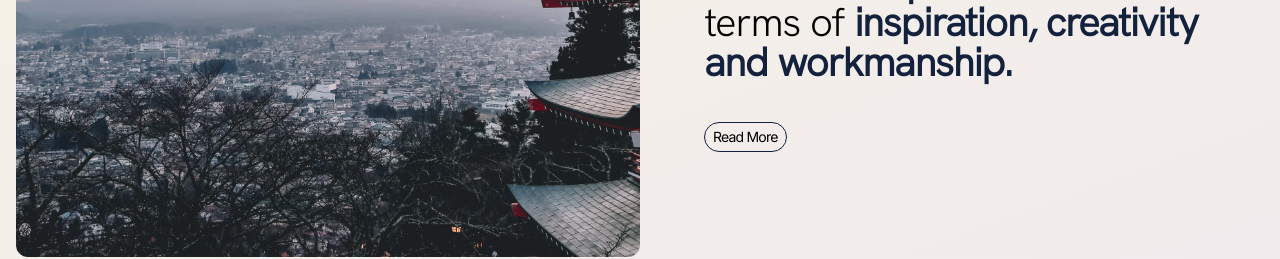
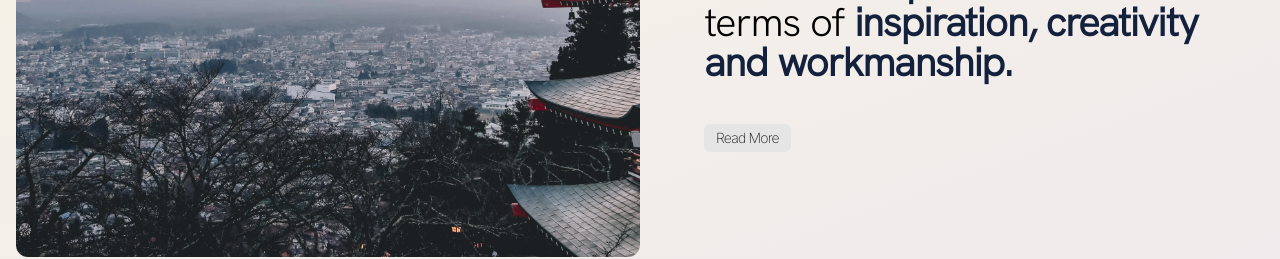
Before and after one commit to malinda666/jets-2023, a Next.js app: page / in a window 1280 px wide. Shown: the part 1420-1679 px from the top of the page. Built offline with nearby package versions, Linux system fonts and the light colour scheme.

Commit message:
custom button

```diff
--- /dev/null
+++ b/src/components/shared/Button.tsx
@@ -0,0 +1,16 @@
+import React, { FC } from 'react'
+
+type ButtonProps = {
+  text: string
+  action?: () => void
+}
+
+const Button: FC<ButtonProps> = ({ text, action }) => {
+  return (
+    <button className='button'>
+      <span>{text}</span>
+    </button>
+  )
+}
+
+export default Button
--- a/src/components/shared/index.tsx
+++ b/src/components/shared/index.tsx
@@ -3,3 +3,4 @@ export { DownArrow } from './Arrows'
 export { default as ExploreCallToAction } from './ExploreCallToAction'
 export { default as ExplorePopup } from './ExplorePopup'
 export { default as SectionTitle } from './SectionTitle'
+export { default as Button } from './Button'
--- a/src/styles/_utils.scss
+++ b/src/styles/_utils.scss
@@ -37,7 +37,3 @@ img {
 h1 {
   @apply text-[5vw] font-title font-bold tracking-tighter leading-none w-full uppercase;
 }
-
-.button {
-  @apply px-2 py-1 text-sm border border-dark w-max rounded-full capitalize;
-}
--- /dev/null
+++ b/src/styles/components/_button.scss
@@ -0,0 +1,56 @@
+.button {
+  @apply relative inline-block overflow-hidden cursor-pointer pointer-events-auto bg-light bg-none px-3 py-1 m-0 text-sm rounded-md text-white font-thin capitalize;
+
+  span {
+    @apply block relative mix-blend-difference z-10;
+  }
+  &::before,
+  &::after {
+    @apply absolute top-0 left-0 w-full h-full;
+  }
+
+  &::before {
+    content: '';
+    @apply bg-dark w-[120%] h-0 pb-[120%] top-[-110%] left-[-10%] rounded-full;
+    transform: translate3d(0, 68%, 0) scale3d(0, 0, 0);
+  }
+
+  &::after {
+    content: '';
+    @apply bg-dark;
+    transform: translate3d(0, -100%, 0);
+    transition: transform 0.4s cubic-bezier(0.1, 0, 0.3, 1);
+  }
+
+  &:hover span {
+    animation: MoveScaleUpInitial 0.3s forwards, MoveScaleUpEnd 0.3s forwards 0.3s;
+  }
+  &:hover::before {
+    transform: translate3d(0, 0, 0) scale3d(1, 1, 1);
+    transition: transform 0.4s cubic-bezier(0.1, 0, 0.3, 1);
+  }
+  &:hover::after {
+    transform: translate3d(0, 0, 0);
+    transition-duration: 0.05s;
+    transition-delay: 0.4s;
+    transition-timing-function: linear;
+  }
+}
+
+@keyframes MoveScaleUpInitial {
+  to {
+    transform: translate3d(0, -105%, 0) scale3d(1, 2, 1);
+    opacity: 0;
+  }
+}
+
+@keyframes MoveScaleUpEnd {
+  from {
+    transform: translate3d(0, 100%, 0) scale3d(1, 2, 1);
+    opacity: 0;
+  }
+  to {
+    transform: translate3d(0, 0, 0);
+    opacity: 1;
+  }
+}
--- a/src/styles/index.scss
+++ b/src/styles/index.scss
@@ -7,6 +7,7 @@
 
 @import './components/header';
 @import './components/section';
+@import './components/button';
 
 @import './views/hero';
 @import './views/explore';
--- a/src/views/About.tsx
+++ b/src/views/About.tsx
@@ -1,6 +1,6 @@
 import { FC } from 'react'
 
-import { SectionTitle } from '@/components/shared'
+import { SectionTitle, Button } from '@/components/shared'
 import Image from 'next/image'
 
 import AboutImg from '@/public/images/jp.webp'
@@ -20,7 +20,7 @@ const About: FC = () => {
             in the world in terms of
             <span className='alt'> inspiration, creativity and workmanship.</span>
           </p>
-          <div className='button'>read more</div>
+          <Button text='read more' />
         </div>
       </div>
     </div>
```
